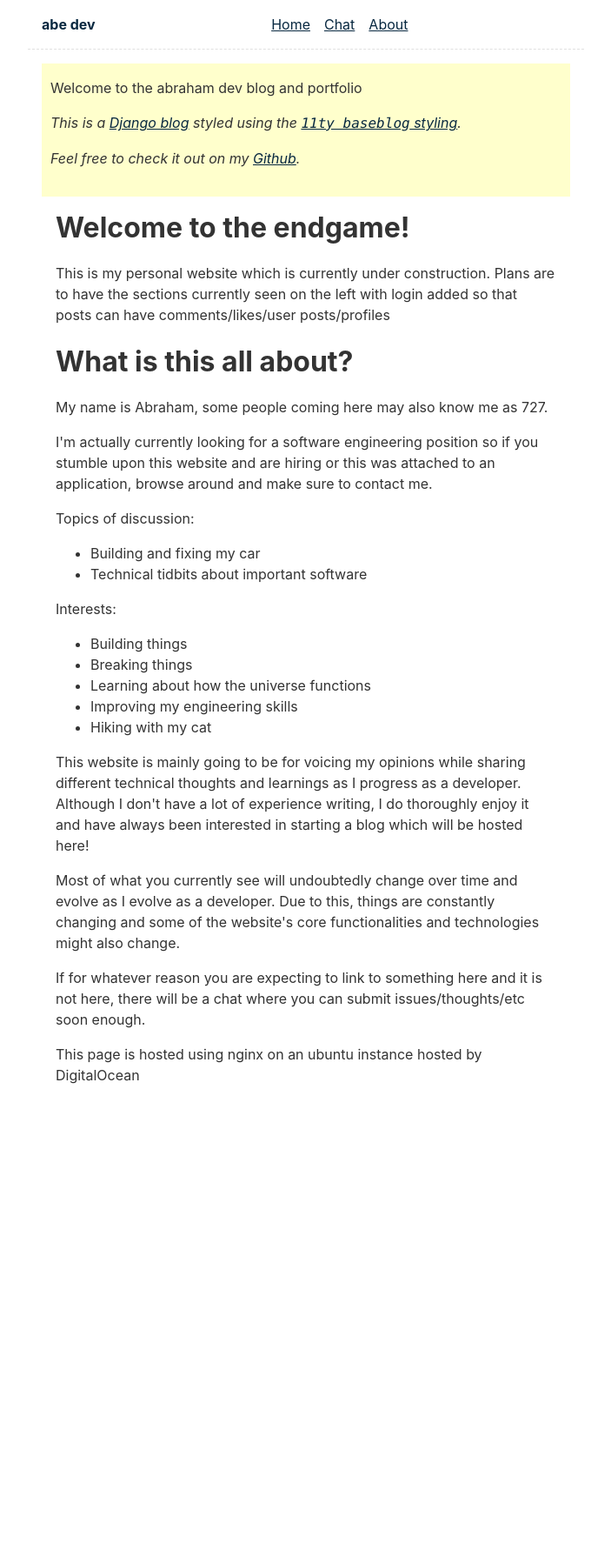
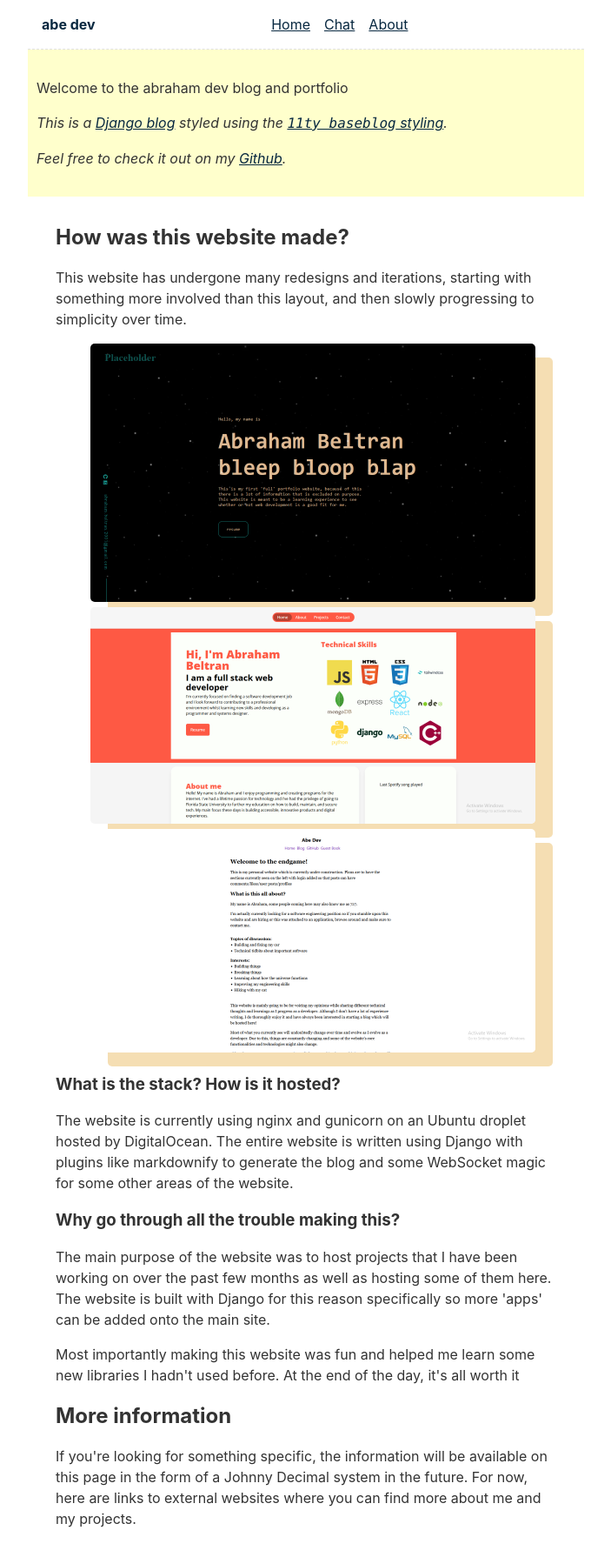
Before and after one commit to abrahambeltran/abrahambeltran.dev, a Django app: page /about/ in a window 1280 px wide. Shown: the whole page at 87% size, without its empty margins (288-991 px from the left). Before the commit the page ends 1246 px from the top, so only its background shows below. Run offline with Django 4.2, Linux system fonts and the light colour scheme; some libraries are stand-ins or nearby versions.

Commit message:
Updating information

```diff
--- a/blog/static/styles/main.css
+++ b/blog/static/styles/main.css
@@ -46,6 +46,7 @@
 	color: var(--color-gray-90);
 	padding: 1em 0.625em; /* 16px 10px /16 */
 }
+
 .message-box ul {
 	list-style: none;
 	margin-top: 0;
@@ -175,6 +176,7 @@ header {
 .nav-item {
 	display: inline-block;
 	margin-right: 1em;
+	list-style: none;
 }
 .nav-item a[href]:not(:hover) {
 	text-decoration: none;
@@ -183,6 +185,15 @@ header {
 	text-decoration: underline;
 }
 
+/* About Page */
+
+.about-img{
+	list-style: none;
+}
+.about-img img{
+	box-shadow: 20px 16px wheat;
+	border-radius: 5px;
+}
 /* Posts list */
 .postlist {
 	list-style: none;
--- a/blog/templates/blog/about.html
+++ b/blog/templates/blog/about.html
@@ -3,67 +3,44 @@
 {% block content %}
 <div class="container">
     <main>
-        <h1 className="text-2xl font-bold" id="home">
-            Welcome to the endgame!
-        </h1>
-        <p className="my-4">
-            This is my personal website which is currently under
-            construction. Plans are to have the sections currently seen on
-            the left with login added so that posts can have
-            comments/likes/user posts/profiles
+        <h2>
+            How was this website made?
+        </h2>
+        <p>
+            This website has undergone many redesigns and iterations, starting with something more
+            involved than this layout, and then slowly progressing to simplicity over time.
         </p>
-        <h1 className="text-xl font-bold" id="home">
-            What is this all about?
-        </h1>
-        <p className="my-4">
-            My name is Abraham, some people coming here may also know me as
-            727.
+        <ul class="about-img">
+            <li><img src="../../static/images/v1.png"></li>
+            <li><img src="../../static/images/v2.png"></li>
+            <li><img src="../../static/images/v3.png"></li>
+        </ul>
+        <h3>
+            What is the stack? How is it hosted?
+        </h3>
+        <p>
+            The website is currently using nginx and gunicorn on an Ubuntu droplet hosted
+            by DigitalOcean. The entire website is written using Django with plugins like
+            markdownify to generate the blog and some WebSocket magic for some other areas
+            of the website.
         </p>
-        <p className="my-3 mb-8">
-            I'm actually currently looking for a software engineering
-            position so if you stumble upon this website and are hiring or
-            this was attached to an application, browse around and make sure
-            to contact me.
+        <h3>
+            Why go through all the trouble making this?
+        </h3>
+        <p>
+            The main purpose of the website was to host projects that I have been working on over the
+            past few months as well as hosting some of them here. The website is built with Django for
+            this reason specifically so more 'apps' can be added onto the main site.
         </p>
-        <p className="my-4">
-            <p className="text-md font-bold">Topics of discussion:</p>
-            <ul className="list-disc mx-4">
-                <li>Building and fixing my car</li>
-                <li>Technical tidbits about important software</li>
-            </ul>
+        <p>
+            Most importantly making this website was fun and helped me learn some new libraries I
+            hadn't used before. At the end of the day, it's all worth it
         </p>
-        <p className="my-4">
-            <p className="text-md font-bold">Interests:</p>
-            <ul className="list-disc mx-4">
-                <li>Building things</li>
-                <li>Breaking things</li>
-                <li>Learning about how the universe functions</li>
-                <li>Improving my engineering skills</li>
-                <li>Hiking with my cat</li>
-            </ul>
-        </p>
-
-        <p className="my-4 mt-10">
-            This website is mainly going to be for voicing my opinions while
-            sharing different technical thoughts and learnings as I progress
-            as a developer. Although I don't have a lot of experience
-            writing, I do thoroughly enjoy it and have always been
-            interested in starting a blog which will be hosted here!
-        </p>
-        <p className="my-4">
-            Most of what you currently see will undoubtedly change over time
-            and evolve as I evolve as a developer. Due to this, things are
-            constantly changing and some of the website's core
-            functionalities and technologies might also change.
-        </p>
-        <p className="my-4">
-            If for whatever reason you are expecting to link to something
-            here and it is not here, there will be a chat where you can
-            submit issues/thoughts/etc soon enough.
-        </p>
-        <p className="my-4">
-            This page is hosted using nginx on an ubuntu instance hosted by
-            DigitalOcean
+        <h2>More information</h2>
+        <p>
+            If you're looking for something specific, the information will be available on this page
+            in the form of a Johnny Decimal system in the future. For now, here are links to external
+            websites where you can find more about me and my projects.
         </p>
     </main>
 </div>
--- a/blog/templates/blog/base.html
+++ b/blog/templates/blog/base.html
@@ -6,6 +6,7 @@
         <meta http-equiv="X-UA-Compatible" content="IE=edge" />
         <meta name="viewport" content="width=device-width, initial-scale=1" />
         <meta name="robots" content="all" />
+        <meta name="description" content="Personal website for Abraham Beltran. Abraham Beltran's blog">
 
         <title>{% block title %}{% endblock %}</title>
 
@@ -22,6 +23,7 @@
         </script>
     </head>
     <body>
+        <div class="content">
             <a href="#skip" class="visually-hidden">Skip to main content</a>
             <header>
                 <a class="home-link" href="/"> abe dev </a>
@@ -40,8 +42,7 @@
                     </ul>
                 </nav>
             </header>
-
-        <main>
+        </div>
         <div class="message-box">
             <p>Welcome to the abraham dev blog and portfolio</p>
 
@@ -58,6 +59,8 @@
                 </em>
             </p>
         </div>
+        <main class="content">
+
             {% block content %} {% endblock %}
         </main>
     </body>
```
Also changed, not shown: blog/static/images/v1.png (added), blog/static/images/v2.png (added), blog/static/images/v3.png (added), db.sqlite3. Lines whose indentation alone changed are shown as unchanged.
